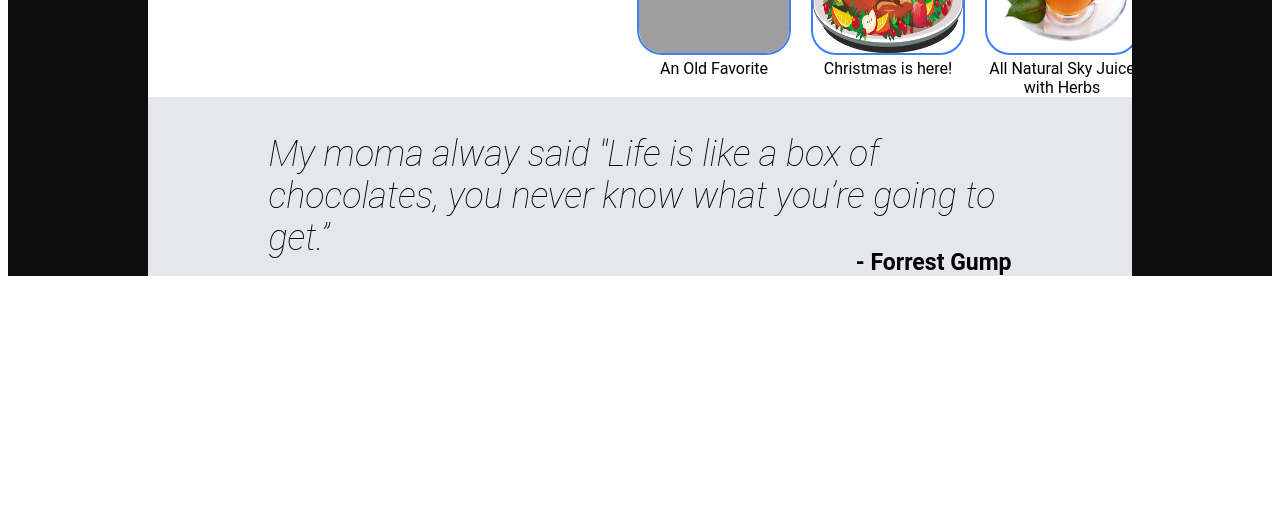
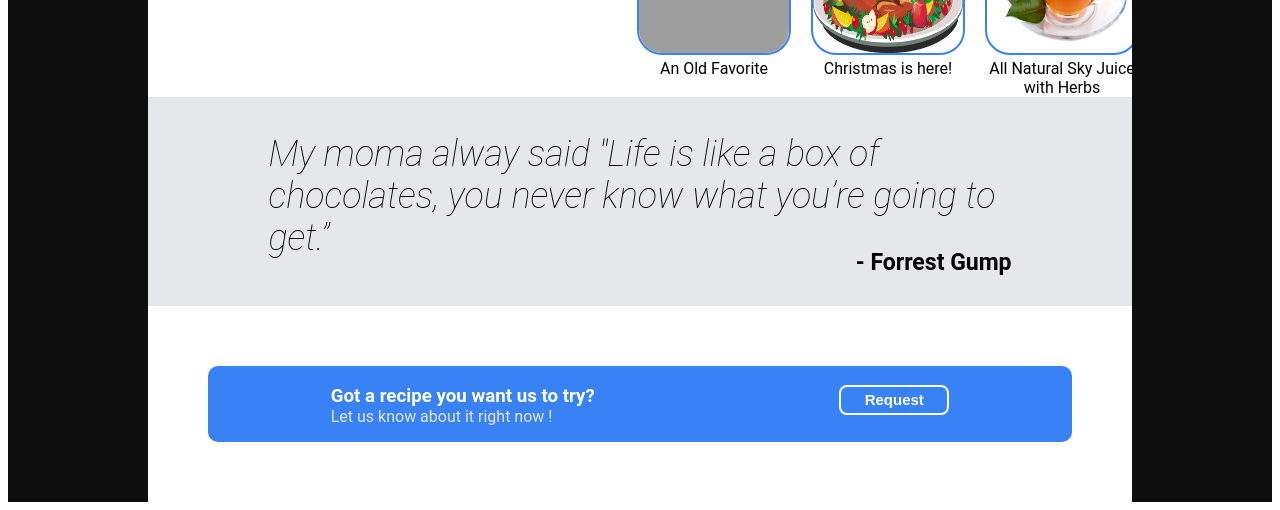
Before and after one commit to Joshckh/odin-project2, a plain HTML site: page index.html in a window 1280 px wide. Shown: the part 535-1045 px from the top of the page. Before the commit the page ends 819 px from the top, so only its background shows below. Drawn offline with Linux system fonts and the light colour scheme; grey boxes are pictures that could not be loaded.

Commit message:
Complete Bottom
-add bottom padding for quote section
-complete bottom fill with information

```diff
--- a/css/style.css
+++ b/css/style.css
@@ -123,6 +123,7 @@ h1{
     flex-direction: column;
     padding-left: 120px;
     padding-right:120px;
+    padding-bottom:30px;
 }
 
 .quote p{
@@ -137,3 +138,43 @@ h1{
     font-weight:bold;
     font-size:23px;
 }
+
+.bottom{
+ padding:60px;
+}
+
+.btm-cont{
+    display:flex;
+    background-color: #3882f6;
+    border-radius: 10px;
+    justify-content: space-around;
+    align-items: center;
+}
+
+.btm-cont .msg{
+    color: white;
+}
+
+.msg h3{
+    margin-bottom: 0px;
+    padding-bottom: 0px;
+}
+
+.msg p{
+    margin-top: 0px;
+    padding-top: 0px;
+    color:#e4e4e4;
+}
+
+.btm-cont button{
+    background-color: #3882f6;
+    width:110px;
+    height:30px;
+    border-radius: 8px;
+    align-items: center;
+    color:white;
+    border:solid white 2px;
+    margin-bottom:8px;
+    font-weight: bold;
+    font-size: 15px;
+}
--- a/index.html
+++ b/index.html
@@ -59,6 +59,17 @@
             <div class="q-name">- Forrest Gump</div>
         </div>
 
+        <div class="bottom">
+            <div class="btm-cont">
+                <div class="msg">
+                    <h3>Got a recipe you want us to try?</h3>
+                    <p>Let us know about it right now !</p>
+                </div>
+
+                <button>Request</button>
+            </div>
+        </div>
+
     </div>
 
     <div class="side"></div>
```
Also changed, not shown: 1 other file.
